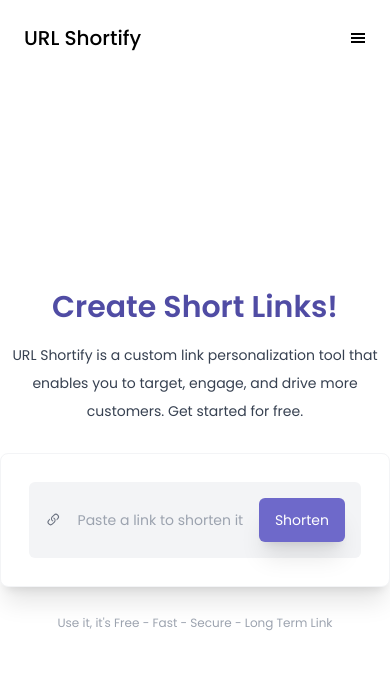
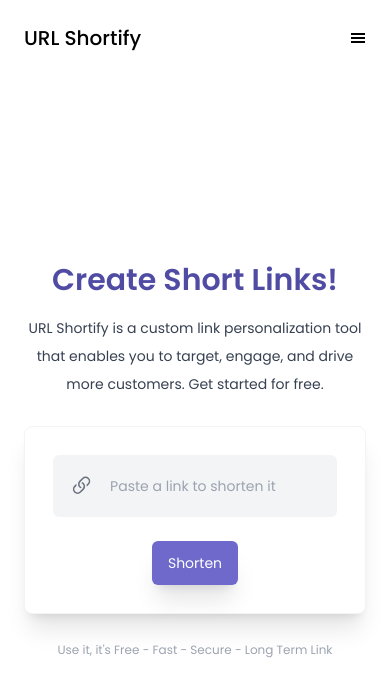
Before and after one commit to stanleyclaudius/url-shortener, a React (Create React App) app in the folder client/: page / in a window 390 px wide. Shown: the top 696 px of the page. Built offline with nearby package versions, Linux system fonts and the light colour scheme.

Commit message:
Fix responsiveness issue at home page

```diff
--- a/client/src/components/general/Navbar.tsx
+++ b/client/src/components/general/Navbar.tsx
@@ -24,13 +24,14 @@ const Navbar = () => {
       <Link to='/'>
         <h1 className='text-xl font-medium'>URL Shortify</h1>
       </Link>
-      <div className='md:hidden block' onClick={() => setOpenSidebar(true)}>
+      <div className='md:hidden block cursor-pointer' onClick={() => setOpenSidebar(true)}>
         <GiHamburgerMenu />
       </div>
       <div ref={sidebarRef} className={`md:p-0 p-6 flex md:flex-row flex-col md:items-center md:gap-10 gap-6 text-sm md:static fixed top-0 ${openSidebar ? 'right-0' : '-right-[2000px]'} md:h-auto h-screen md:shadow-none shadow-xl md:border-none border border-gray-200 md:w-auto w-[200px] md:bg-transparent bg-white transition-all`}>
-        <div className='md:hidden block' onClick={() => setOpenSidebar(false)}>
-          <AiOutlineClose />
+        <div className='md:hidden block cursor-pointer' onClick={() => setOpenSidebar(false)}>
+          <AiOutlineClose className='float-right' />
         </div>
+        <div className='clear-both' />
         <Link to='/login' className='w-fit'>Sign In</Link>
         <Link to='/register' className='bg-primary hover:bg-primaryHover text-white rounded-md px-3 py-2 transition-all w-fit'>Sign Up</Link>
       </div>
--- a/client/src/pages/Home.tsx
+++ b/client/src/pages/Home.tsx
@@ -13,15 +13,17 @@ const Home = () => {
       <Head title='Home' />
       <div className='flex flex-col h-screen'>
         <Navbar />
-        <div className='flex flex-col justify-center flex-1'>
+        <div className='flex flex-col justify-center flex-1 px-6'>
           <div className='text-center'>
             <h1 className='text-3xl font-semibold text-primaryHover mb-4'>Create Short Links!</h1>
             <p className='text-sm text-gray-700 w-full max-w-[600px] leading-7 m-auto'>URL Shortify is a custom link personalization tool that enables you to target, engage, and drive more customers. Get started for free.</p>
             <div className='m-auto bg-white shadow-xl w-full max-w-[700px] rounded-lg border border-gray-100 p-7 mt-7'>
-              <div className='bg-gray-100 p-4 rounded-md flex items-center gap-4'>
-                <BsLink45Deg className='text-3xl text-gray-500' />
-                <input type='text' value={url} onChange={e => setUrl(e.target.value)} placeholder='Paste a link to shorten it' className='w-full bg-transparent text-sm outline-0 text-gray-500' />
-                <button onClick={() => setOpenModal(true)} className='text-sm bg-primary hover:bg-primaryHover transition-all rounded-md outline-0 shadow-xl text-white px-4 py-3'>Shorten</button>
+              <div className='md:bg-gray-100 md:p-4 rounded-md flex md:flex-row flex-col items-center gap-4'>
+                <div className='md:bg-transparent md:p-0 p-4 md:rounded-none rounded-md bg-gray-100 flex items-center gap-4 flex-1 w-full'>
+                  <BsLink45Deg className='text-3xl text-gray-500' />
+                  <input type='text' value={url || ''} onChange={e => setUrl(e.target.value)} placeholder='Paste a link to shorten it' className='w-full bg-transparent text-sm outline-0 text-gray-500' />
+                </div>
+                <button onClick={() => setOpenModal(true)} className='mt-2 md:mt-0 text-sm bg-primary hover:bg-primaryHover transition-all rounded-md outline-0 shadow-xl text-white px-4 py-3'>Shorten</button>
               </div>
             </div>
             <p className='text-xs text-gray-400 mt-7'>Use it, it's Free - Fast - Secure - Long Term Link</p>
```
